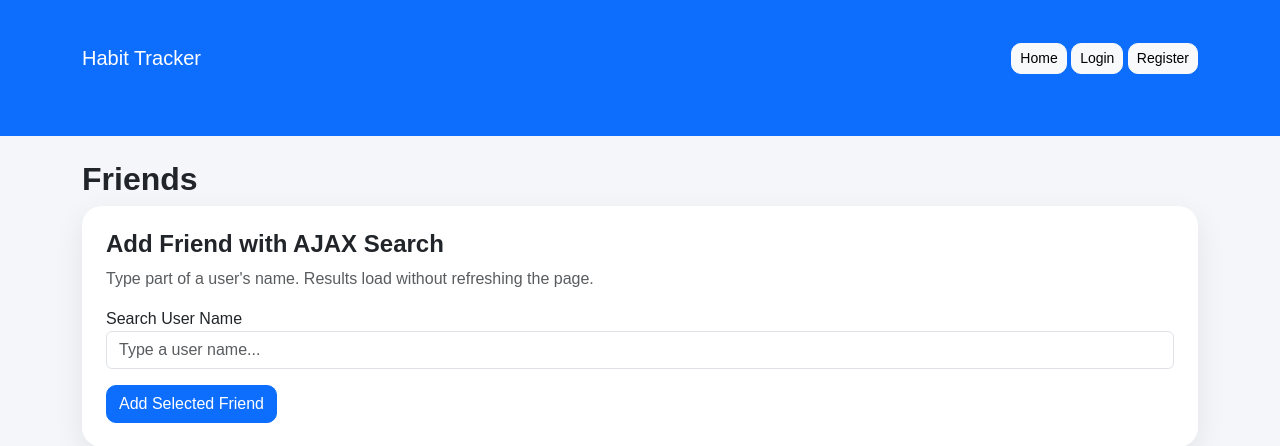
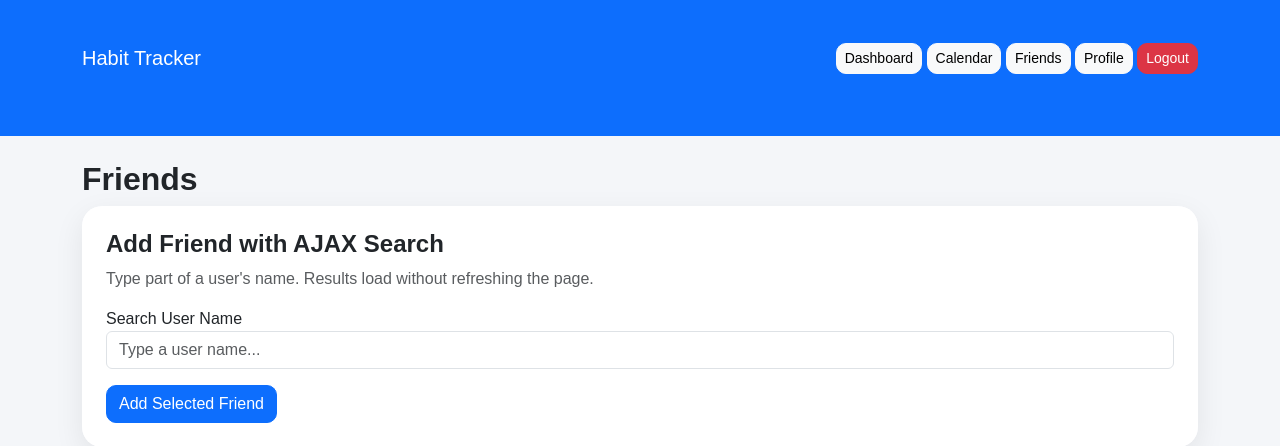
Before and after one commit to wenghengan-source/Agile-Web-Development-Project, a Flask app: template Habit-tracker/templates/friends.html in a window 1280 px wide. Shown: the top 446 px of the page. Run offline with Flask 3, Linux system fonts and the light colour scheme; the template is opened without the code that fills it, so the values that code supplies are empty.

Commit message:
Refactor friends.html for improved structure and AJAX

```diff
--- a/Habit-tracker/templates/friends.html
+++ b/Habit-tracker/templates/friends.html
@@ -1,7 +1,30 @@
-{% extends "base.html" %}
+<!DOCTYPE html>
+<html lang="en">
+<head>
+    <meta charset="UTF-8">
+    <meta name="viewport" content="width=device-width, initial-scale=1.0">
+    <title>Friends - Habit Tracker</title>
 
-{% block content %}
+    <link href="https://cdn.jsdelivr.net/npm/bootstrap@5.3.3/dist/css/bootstrap.min.css" rel="stylesheet">
+    <link rel="stylesheet" href="{{ url_for('static', filename='style.css') }}">
+</head>
 
+<body>
+
+<nav class="navbar navbar-expand-lg navbar-dark bg-primary">
+    <div class="container">
+        <a class="navbar-brand" href="/">Habit Tracker</a>
+        <div>
+            <a class="btn btn-light btn-sm" href="/dashboard">Dashboard</a>
+            <a class="btn btn-light btn-sm" href="/calendar">Calendar</a>
+            <a class="btn btn-light btn-sm" href="/friends">Friends</a>
+            <a class="btn btn-light btn-sm" href="/profile">Profile</a>
+            <a class="btn btn-danger btn-sm" href="/logout">Logout</a>
+        </div>
+    </div>
+</nav>
+
+<div class="container mt-4">
     <h2>Friends</h2>
 
     {% with messages = get_flashed_messages() %}
@@ -14,20 +37,12 @@
 
     <div class="card p-4 mb-4">
         <h4>Add Friend with AJAX Search</h4>
-    <p class="text-muted">
-        Type part of a user's name. Results load without refreshing the page.
-    </p>
+        <p class="text-muted">Type part of a user's name. Results load without refreshing the page.</p>
 
         <form method="POST">
             <div class="mb-3">
                 <label>Search User Name</label>
-            <input
-                type="text"
-                id="userSearch"
-                class="form-control"
-                placeholder="Type a user name..."
-                autocomplete="off"
-            >
+                <input type="text" id="userSearch" class="form-control" placeholder="Type a user name..." autocomplete="off">
             </div>
 
             <div id="searchResults" class="mb-3"></div>
@@ -82,6 +97,7 @@
             <p>No leaderboard data available.</p>
         {% endif %}
     </div>
+</div>
 
 <script>
 const searchInput = document.getElementById("userSearch");
@@ -90,7 +106,6 @@ const friendEmailInput = document.getElementById("friendEmail");
 
 searchInput.addEventListener("input", function () {
     const query = searchInput.value.trim();
-
     friendEmailInput.value = "";
 
     if (query.length < 1) {
@@ -104,11 +119,7 @@ searchInput.addEventListener("input", function () {
             resultsDiv.innerHTML = "";
 
             if (data.users.length === 0) {
-                resultsDiv.innerHTML = `
-                    <div class="alert alert-warning">
-                        No users found.
-                    </div>
-                `;
+                resultsDiv.innerHTML = `<div class="alert alert-warning">No users found.</div>`;
                 return;
             }
 
@@ -135,4 +146,5 @@ searchInput.addEventListener("input", function () {
 });
 </script>
 
-{% endblock %}
+</body>
+</html>
```
Lines whose indentation alone changed are shown as unchanged.
